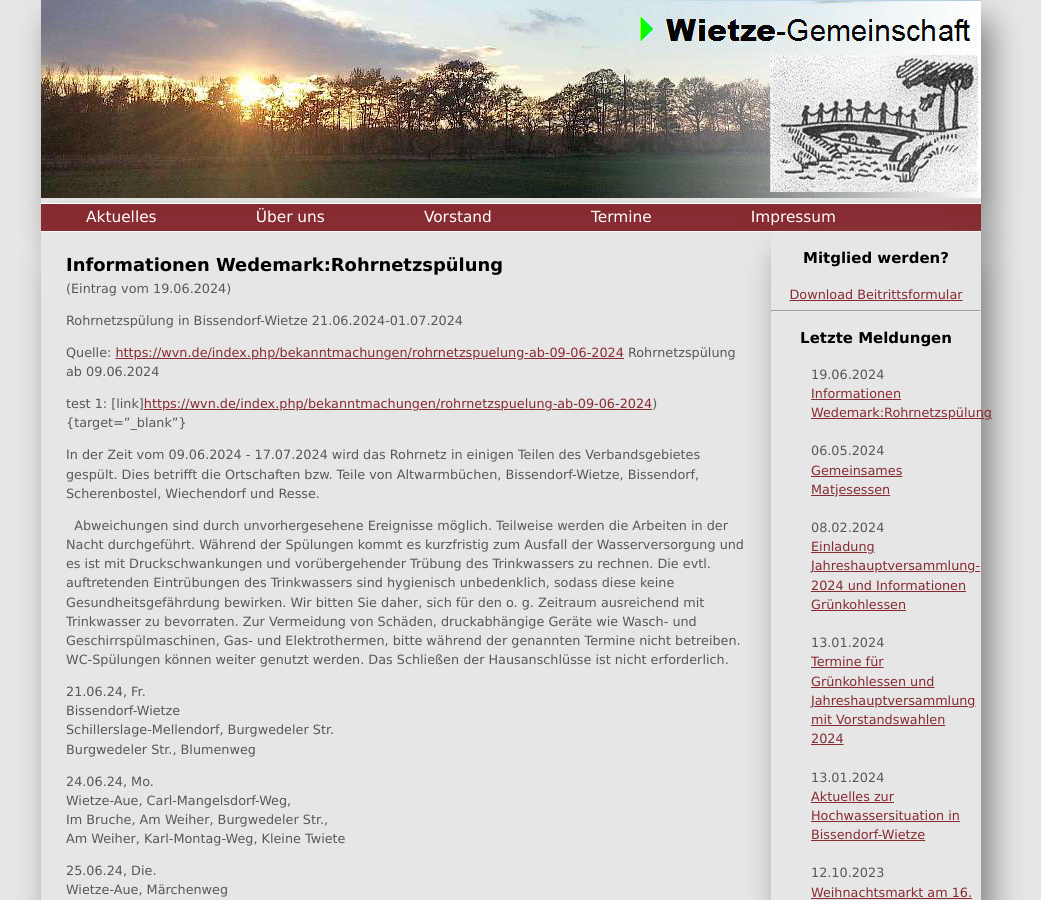
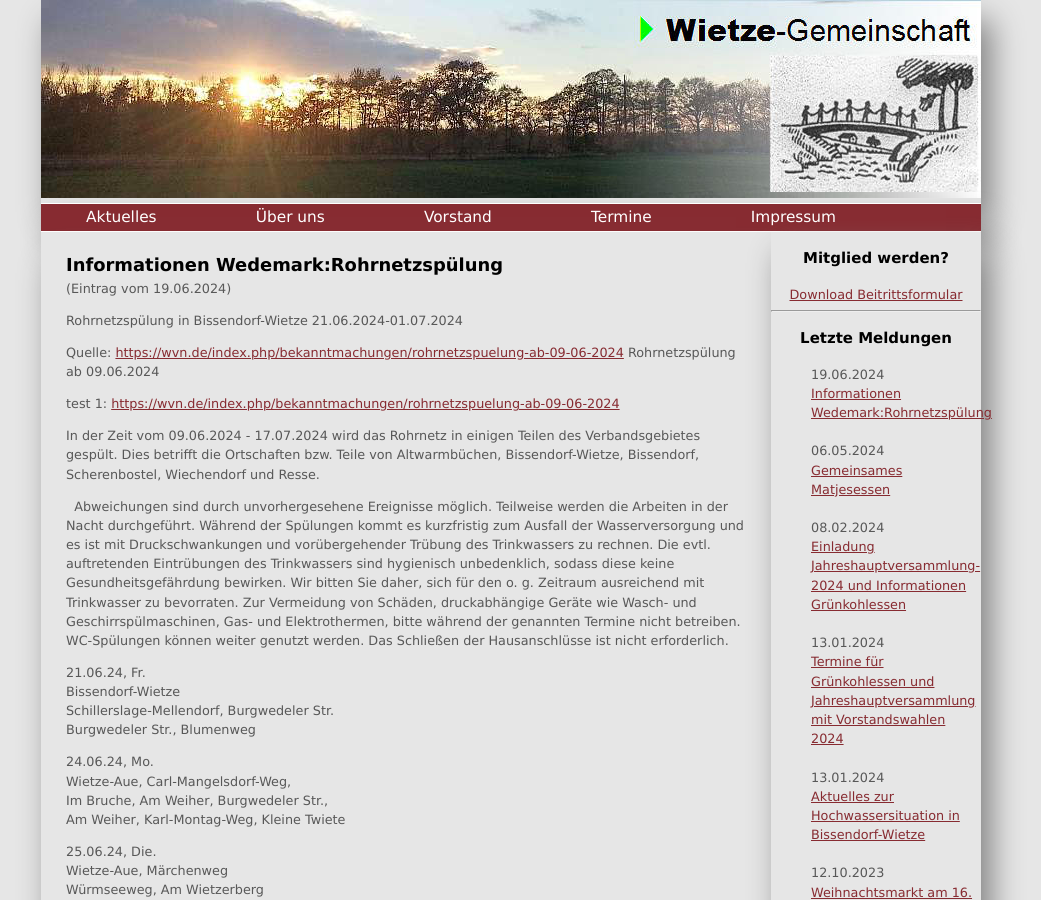
Before and after one commit to car-hei/wietze-gemeinschaft.github.io, a Jekyll site: the page built from _posts/2024-06-19-Infomationen Wedemark: Rohrnetzspülung.md, in a window 1280 px wide and 900 px high. Shown: the whole window, without its empty margins (129-1170 px from the left). Built offline with Jekyll 4.4.1, drawn with Linux system fonts in a browser that asks for light colours.

Commit message:
Update 2024-06-19-Infomationen Wedemark: Rohrnetzspülung.md

```diff
--- a/_posts/2024-06-19-Infomationen Wedemark: Rohrnetzspülung.md
+++ b/_posts/2024-06-19-Infomationen Wedemark: Rohrnetzspülung.md
@@ -7,7 +7,7 @@ Rohrnetzspülung in Bissendorf-Wietze 21.06.2024-01.07.2024
 Quelle: [https://wvn.de/index.php/bekanntmachungen/rohrnetzspuelung-ab-09-06-2024]([url](https://wvn.de/index.php/bekanntmachungen/rohrnetzspuelung-ab-09-06-2024))
 Rohrnetzspülung ab 09.06.2024
 
-test 1: [link][https://wvn.de/index.php/bekanntmachungen/rohrnetzspuelung-ab-09-06-2024](https://wvn.de/index.php/bekanntmachungen/rohrnetzspuelung-ab-09-06-2024)){target="_blank"}
+test 1: [https://wvn.de/index.php/bekanntmachungen/rohrnetzspuelung-ab-09-06-2024](https://wvn.de/index.php/bekanntmachungen/rohrnetzspuelung-ab-09-06-2024)
 
 In der Zeit vom 09.06.2024 - 17.07.2024 wird das Rohrnetz in einigen Teilen des Verbandsgebietes gespült. Dies betrifft die Ortschaften bzw. Teile von Altwarmbüchen, Bissendorf-Wietze, Bissendorf, Scherenbostel, Wiechendorf und Resse.
 
```
